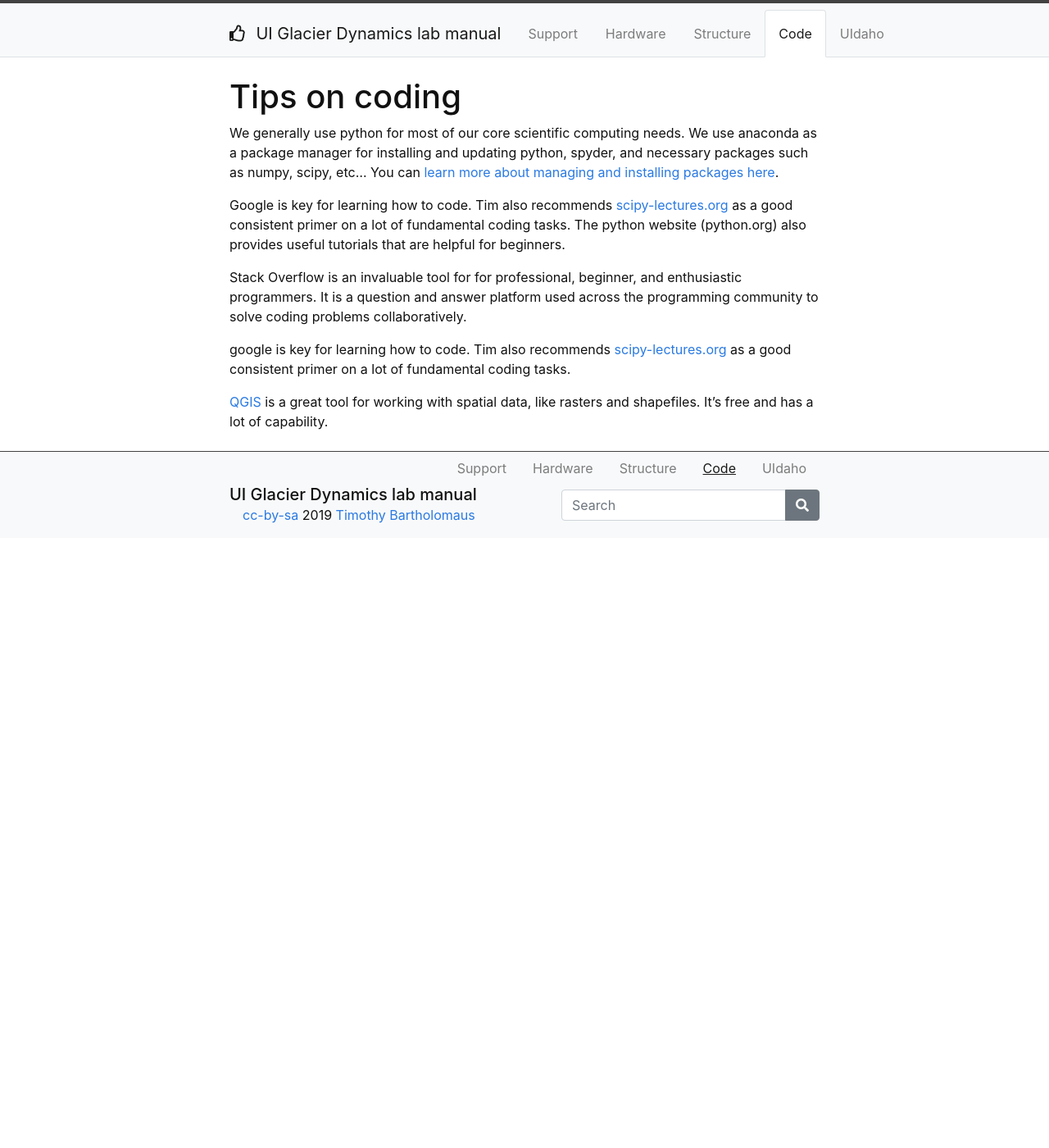
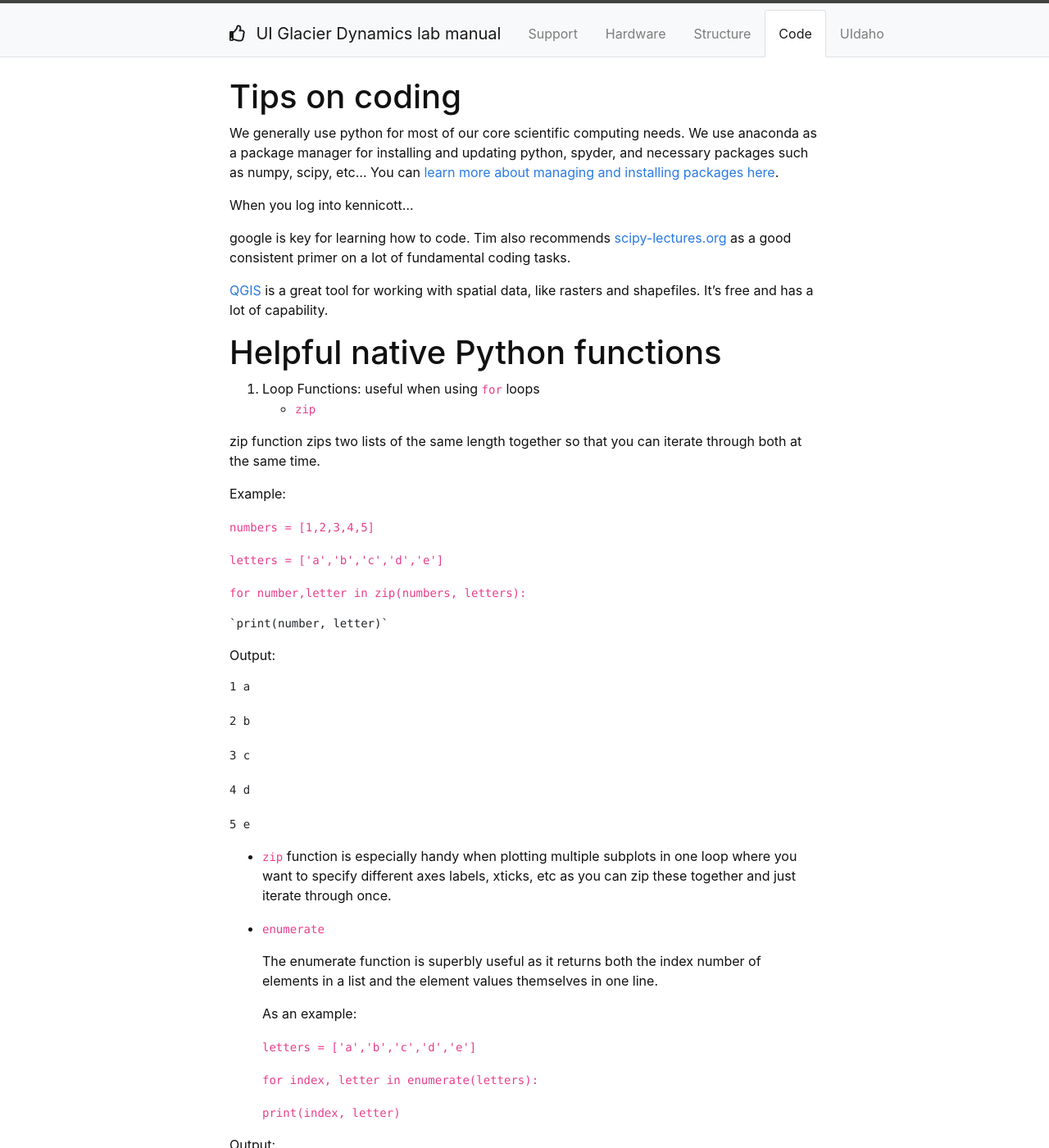
Before and after one commit to yoramterleth/uiglaciology, a Jekyll site: the page built from content/3-code.md, in a window 1280 px wide and 1400 px high. Shown: the whole window at 82% size. Built offline with Jekyll 4.4.1, drawn with Linux system fonts in a browser that asks for light colours; some of the changed text lies outside the part shown.

Commit message:
Update 3-code.md

```diff
--- a/content/3-code.md
+++ b/content/3-code.md
@@ -6,12 +6,78 @@ nav: true
 # Tips on coding
 We generally use python for most of our core scientific computing needs.  We use anaconda as a package manager for installing and updating python, spyder, and necessary packages such as numpy, scipy, etc...  You can [learn more about managing and installing packages here](https://docs.conda.io/projects/conda/en/latest/user-guide/tasks/manage-pkgs.html#).
 
-Google is key for learning how to code.  Tim also recommends [scipy-lectures.org](https://scipy-lectures.org/) as a good consistent primer on a lot of fundamental coding tasks. The python website (python.org) also provides useful tutorials that are helpful for beginners.
-
-Stack Overflow is an invaluable tool for for professional, beginner, and enthusiastic programmers. It is a question and answer platform used across the programming community to solve coding problems collaboratively.
-
+When you log into kennicott...
 
 google is key for learning how to code.  Tim also recommends [scipy-lectures.org](https://scipy-lectures.org/) as a good consistent primer on a lot of fundamental coding tasks.
 
 
 [QGIS](https://www.qgis.org/en/site/) is a great tool for working with spatial data, like rasters and shapefiles.  It's free and has a lot of capability.
+
+
+
+
+# Helpful native Python functions
+1. Loop Functions: useful when using `for` loops
+- `zip`
+
+  zip function zips two lists of the same length together so that you can iterate through both at the same time.
+
+  Example:
+
+  `numbers = [1,2,3,4,5]`
+
+  `letters = ['a','b','c','d','e']`
+
+  `for number,letter in zip(numbers, letters):`
+
+    `print(number, letter)`
+
+Output:
+
+    1 a
+
+    2 b
+
+    3 c
+
+    4 d
+
+    5 e
+
+- `zip` function is especially handy when plotting multiple subplots in one loop where you want to specify different axes labels, xticks, etc as you can zip these together and just iterate through once.
+
+- `enumerate`
+
+  The enumerate function is superbly useful as it returns both the index number of elements in a list and the element values themselves in one line.
+
+  As an example:
+
+  `letters = ['a','b','c','d','e']`
+
+  `for index, letter in enumerate(letters):`
+
+    `print(index, letter)`
+
+ Output:
+
+    0 a
+
+    1 b
+
+    2 c
+
+    3 d
+
+    4 e
+
+
+
+2. Managing data types
+- `list((data))`
+- `np.array((data, dtype=int))`
+- `np.array((data, dtype=np.float64))`
+
+# Helpful Python Modules
+1. os module
+- `os.listdir(directory_path)`
+- `os.path.join(path_stem, filename)`
```
